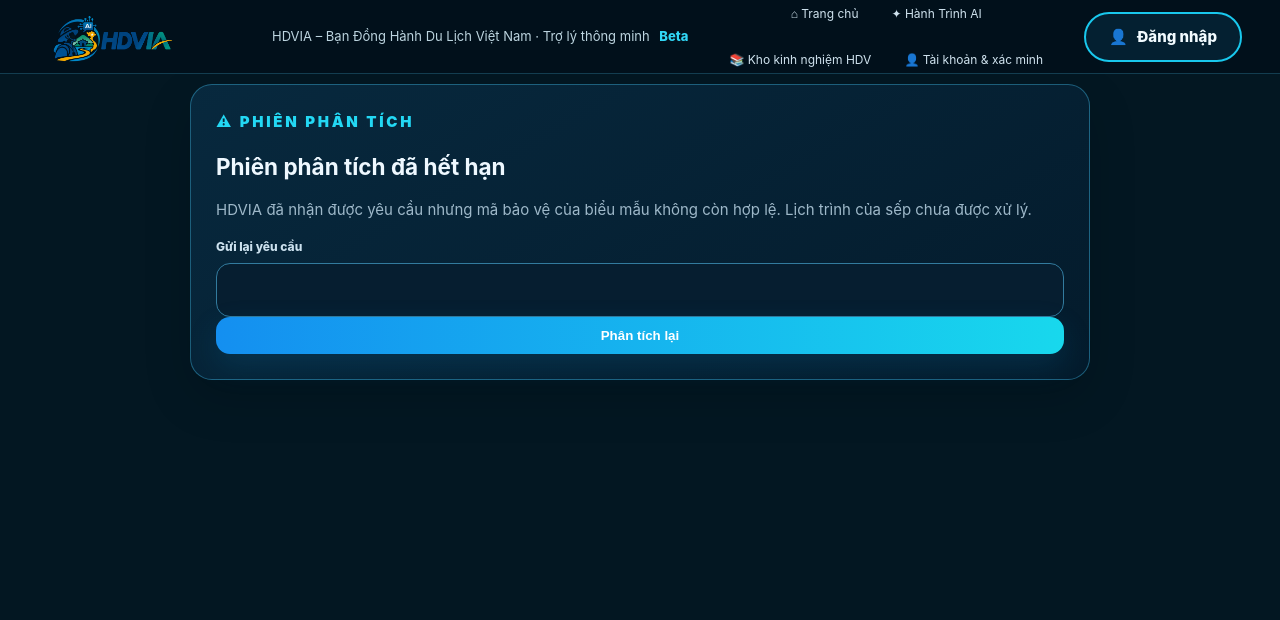
After one commit to thanhhaitk01/hdvia, a Flask app: template templates/journey_csrf_error.html in a window 1280 px wide. The commit adds this page. Shown: the top 620 px of the page. Run offline with Flask 3, Linux system fonts and the light colour scheme; the template is opened without the code that fills it, so the values that code supplies are empty; parts of the project's set-up code (start-up, migrations or seed data) failed here and were passed over; some libraries are stand-ins or nearby versions.

Commit message:
Add files via upload

```diff
--- a/templates/journey.html
+++ b/templates/journey.html
@@ -1,6 +1,5 @@
 {% extends 'base.html' %}
 {% block title %}Hành Trình AI – HDVIA{% endblock %}
-{% block content %}
 {% block content %}
 <section class="journey-page journey-layout">
 <div class="page-hero">
--- /dev/null
+++ b/templates/journey_csrf_error.html
@@ -0,0 +1,17 @@
+{% extends 'base.html' %}
+{% block title %}Phiên phân tích đã hết hạn – HDVIA{% endblock %}
+{% block content %}
+<section class="journey-page journey-layout">
+  <section class="journey-input card ai-query-card">
+    <div class="eyebrow cyan">⚠ PHIÊN PHÂN TÍCH</div>
+    <h2>Phiên phân tích đã hết hạn</h2>
+    <p>HDVIA đã nhận được yêu cầu nhưng mã bảo vệ của biểu mẫu không còn hợp lệ. Lịch trình của sếp chưa được xử lý.</p>
+    <form method="post" action="/journey">
+      <input type="hidden" name="csrf_token" value="{{ csrf_token }}">
+      <label for="query">Gửi lại yêu cầu</label>
+      <input id="query" name="query" value="{{ request.form.get('query','')|e }}" maxlength="1000" autocomplete="off">
+      <button class="btn primary full" type="submit">Phân tích lại</button>
+    </form>
+  </section>
+</section>
+{% endblock %}
```
Also changed, not shown: tests/test_journey_template_integrity.py (added, +19 -0 lines).
